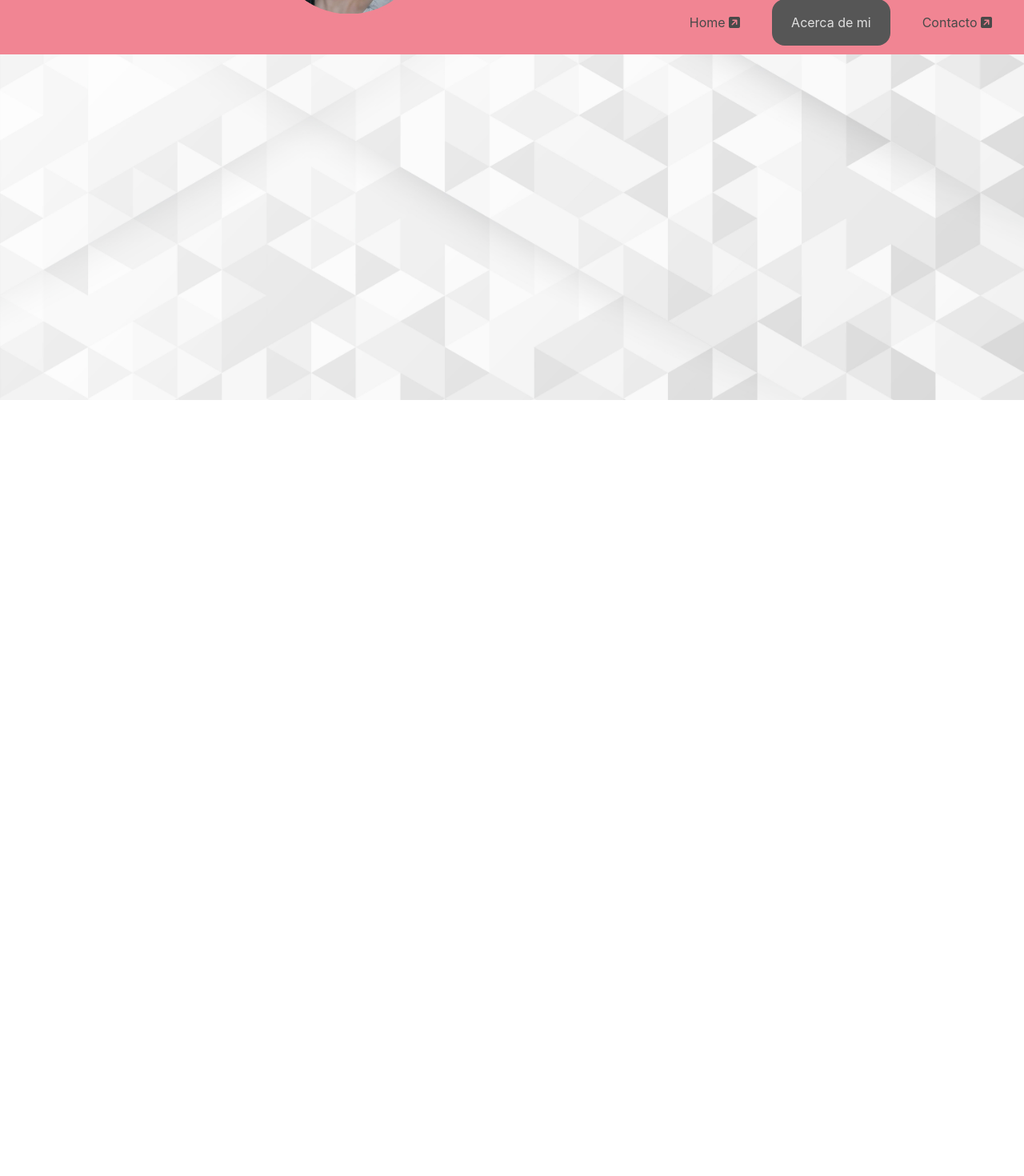
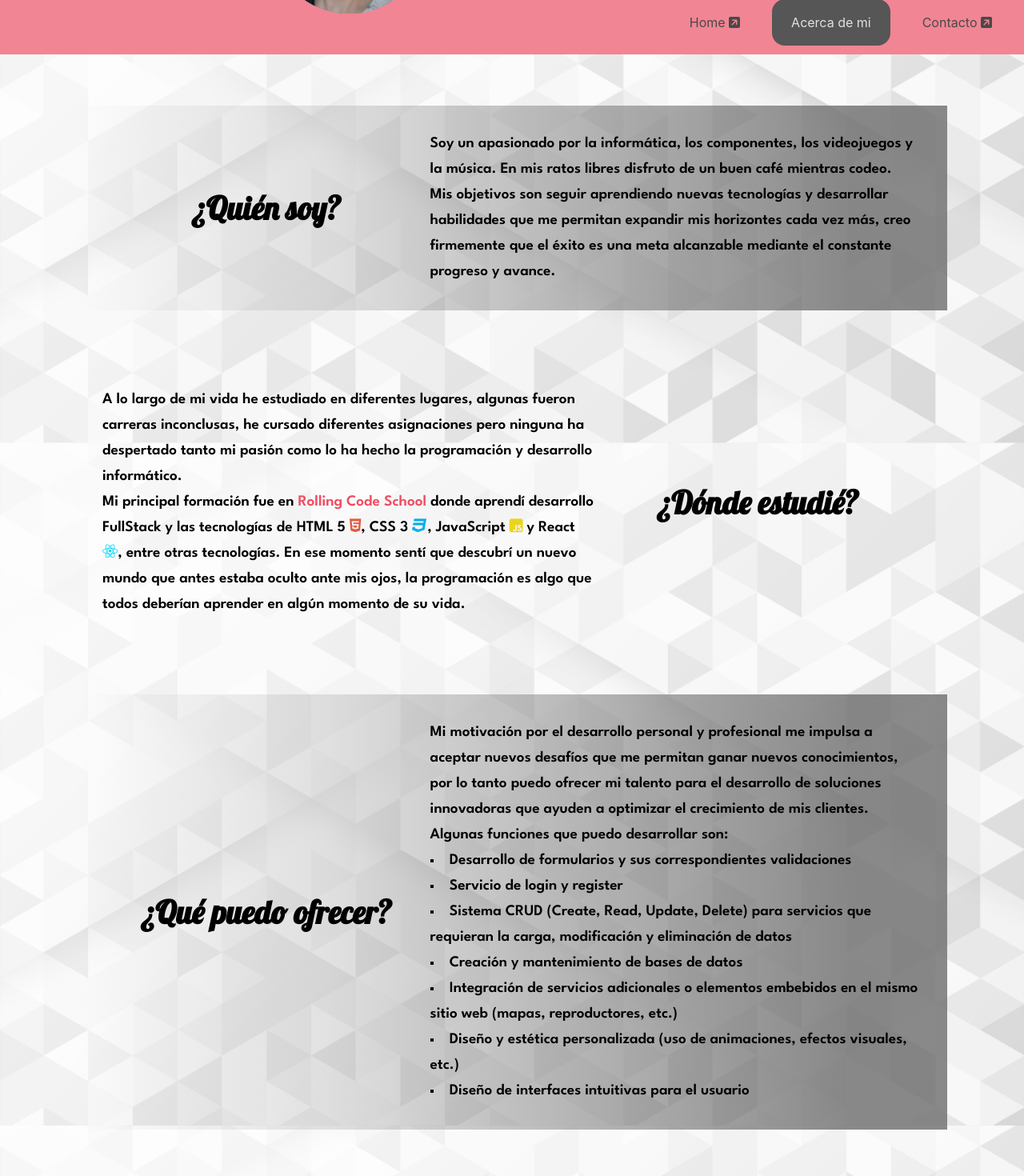
Before and after one commit to emalderete/portfolio_v2, a React (Create React App) app: page /about in a window 1280 px wide. Shown: the part 300-1770 px from the top of the page at 80% size. Before the commit the page ends 800 px from the top, so only its background shows below. Built offline with nearby package versions, Linux system fonts and the light colour scheme; a web font is replaced by a local one.

Commit message:
Creados componentes nuevos para About
Se crean componentes nuevos que contendrán la información personal y serán renderizados en la página "About"

```diff
--- a/src/App.css
+++ b/src/App.css
@@ -15,7 +15,7 @@ body {
 }
 
 
-/* ------- Modificadores de comportamiento -------*/
+/* ------- Efectos -------*/
 
 .effectOpacity {
     opacity: 0;
@@ -45,6 +45,11 @@ body {
     width: 65%;
     height: 0.1rem;
     margin-left: 17.5%;
+}
+
+.backgroundGradientDark {
+    background: #a3a3a3;
+    background: linear-gradient(90deg, #a3a3a300 0%, #a3a3a34b 29%, #717171d2 89%);
 }
 
 
@@ -450,3 +455,69 @@ body {
     font-size: 250%;
     color: #7c2ada;
 }
+
+
+/* ------- NUEVA PÁGINA: Aquí inician las reglas de estilos aplicadas a elementos de la página About -------*/
+
+
+/* ------- ¿Quien soy? -------*/
+
+.whoContainer {
+    width: 100%;
+    display: flex;
+    justify-content: center;
+    margin: 4rem 0;
+}
+
+.who {
+    width: 80%;
+    display: flex;
+    align-items: center;
+    padding: 2rem;
+}
+
+.infoTitle {
+    width: 40%;
+    text-align: center;
+    font-family: 'lobster', cursive;
+    font-size: 250%;
+}
+
+.infoText {
+    width: 60%;
+    font-family: 'League Spartan', sans-serif;
+    font-size: 120%;
+    line-height: 2rem;
+}
+
+.studiesContainer {
+    width: 100%;
+    display: flex;
+    justify-content: center;
+    margin: 4rem 0;
+}
+
+.studies {
+    width: 80%;
+    display: flex;
+    align-items: center;
+    padding: 2rem;
+}
+
+.toOfferContainer {
+    width: 100%;
+    display: flex;
+    justify-content: center;
+    margin: 4rem 0;
+}
+
+.toOffer {
+    width: 80%;
+    display: flex;
+    align-items: center;
+    padding: 2rem;
+}
+
+.toOfferList {
+    list-style: inside square;
+}
--- /dev/null
+++ b/src/Components/AboutComponents/Studies.js
@@ -0,0 +1,20 @@
+import React from 'react';
+import '../../App.css';
+
+const Studies = () => {
+    return (
+        <section className='studiesContainer'>
+            <article className='studies'>
+                <p className='infoText'>
+                    A lo largo de mi vida he estudiado en diferentes lugares, algunas fueron carreras inconclusas, he cursado diferentes asignaciones pero ninguna ha despertado tanto mi pasión como lo ha hecho la programación y desarrollo informático.<br />Mi
+                    principal formación fue en <a class="links" href="https://rollingcodeschool.com" target="blank" rel="noopener noreferrer">Rolling Code School</a> donde aprendí desarrollo FullStack y las tecnologías de HTML 5 <i class="fa-brands fa-html5"></i>,
+                    CSS 3 <i class="fa-brands fa-css3"></i>, JavaScript <i class="fa-brands fa-js-square "></i> y React <i class="fa-brands fa-react"></i>, entre otras tecnologías. En ese momento sentí que descubrí un nuevo mundo que antes estaba oculto ante mis ojos, la
+                    programación es algo que todos deberían aprender en algún momento de su vida.
+                </p>
+                <h2 className='infoTitle'>¿Dónde estudié?</h2>
+            </article>
+        </section>
+    );
+};
+
+export default Studies;
--- /dev/null
+++ b/src/Components/AboutComponents/ToOffer.js
@@ -0,0 +1,29 @@
+import React from 'react';
+import '../../App.css';
+
+const ToOffer = () => {
+    return (
+        <section className='toOfferContainer'>
+            <article className='toOffer backgroundGradientDark'>
+                <h2 className='infoTitle'>¿Qué puedo ofrecer?</h2>
+                <div className='infoText'>
+                    <p>
+                        Mi motivación por el desarrollo personal y profesional me impulsa a aceptar nuevos desafíos que me permitan ganar nuevos conocimientos, por lo tanto puedo ofrecer mi talento para el desarrollo de soluciones innovadoras que ayuden a optimizar el crecimiento
+                        de mis clientes.<br /> Algunas funciones que puedo desarrollar son:
+                    </p>
+                    <ul className='toOfferList'>
+                        <li>Desarrollo de formularios y sus correspondientes validaciones</li>
+                        <li>Servicio de login y register</li>
+                        <li>Sistema CRUD (Create, Read, Update, Delete) para servicios que requieran la carga, modificación y eliminación de datos</li>
+                        <li>Creación y mantenimiento de bases de datos</li>
+                        <li>Integración de servicios adicionales o elementos embebidos en el mismo sitio web (mapas, reproductores, etc.)</li>
+                        <li>Diseño y estética personalizada (uso de animaciones, efectos visuales, etc.)</li>
+                        <li>Diseño de interfaces intuitivas para el usuario</li>
+                    </ul>
+                </div>
+            </article>
+        </section>
+    );
+};
+
+export default ToOffer;
--- /dev/null
+++ b/src/Components/AboutComponents/Who.js
@@ -0,0 +1,18 @@
+import React from 'react';
+import '../../App.css';
+
+const Who = () => {
+    return (
+        <section className='whoContainer'>
+            <article className='who backgroundGradientDark'>
+                <h2 className='infoTitle'>¿Quién soy?</h2>
+                <p className='infoText'>
+                    Soy un apasionado por la informática, los componentes, los videojuegos y la música. En mis ratos libres disfruto de un buen café mientras codeo.<br /> Mis objetivos son seguir aprendiendo
+                    nuevas tecnologías y desarrollar habilidades que me permitan expandir mis horizontes cada vez más, creo firmemente que el éxito es una meta alcanzable mediante el constante progreso y avance.
+                </p>
+            </article>
+        </section>
+    );
+};
+
+export default Who;
--- a/src/Pages/About.js
+++ b/src/Pages/About.js
@@ -1,8 +1,11 @@
 import React, { useState } from 'react';
 import { NavLink } from 'react-router-dom';
 import profile from '../Img/image/profile.jpg';
+import Who from '../Components/AboutComponents/Who';
+import Studies from '../Components/AboutComponents/Studies';
+import ToOffer from '../Components/AboutComponents/ToOffer';
 
-function About(){
+const About = ()=>{
     const [ isActiveHome, setIsActiveHome ] = useState(false);
     const [ isActiveContact, setIsActiveContact ] = useState(false);
 
@@ -62,6 +65,10 @@ function About(){
                     </li>
                 </ul>
             </div>
+            {/* ------- Componentes de la página About --------  */}
+            <Who></Who>
+            <Studies></Studies>
+            <ToOffer></ToOffer>
         </section>
     );
 };
```
